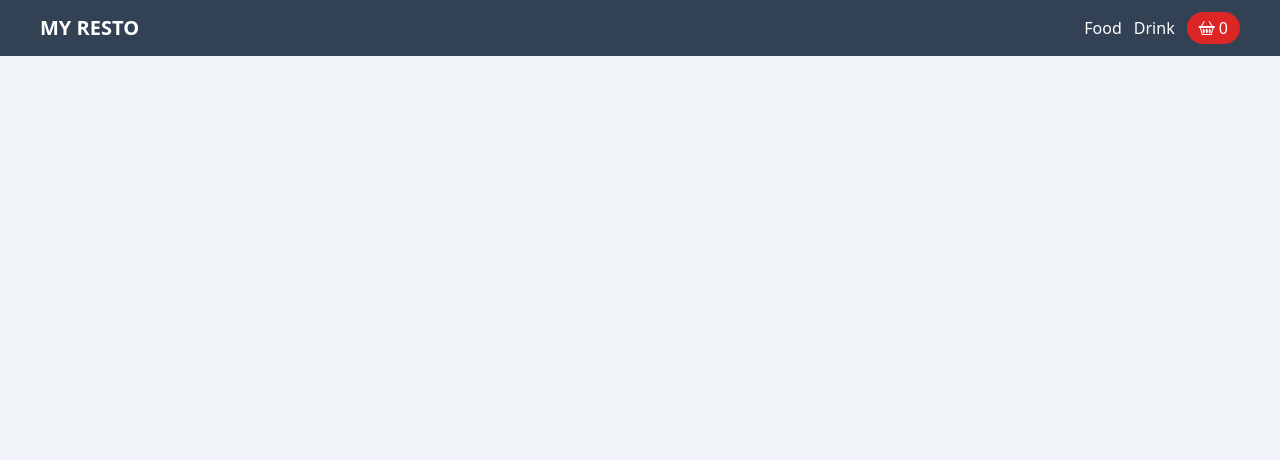
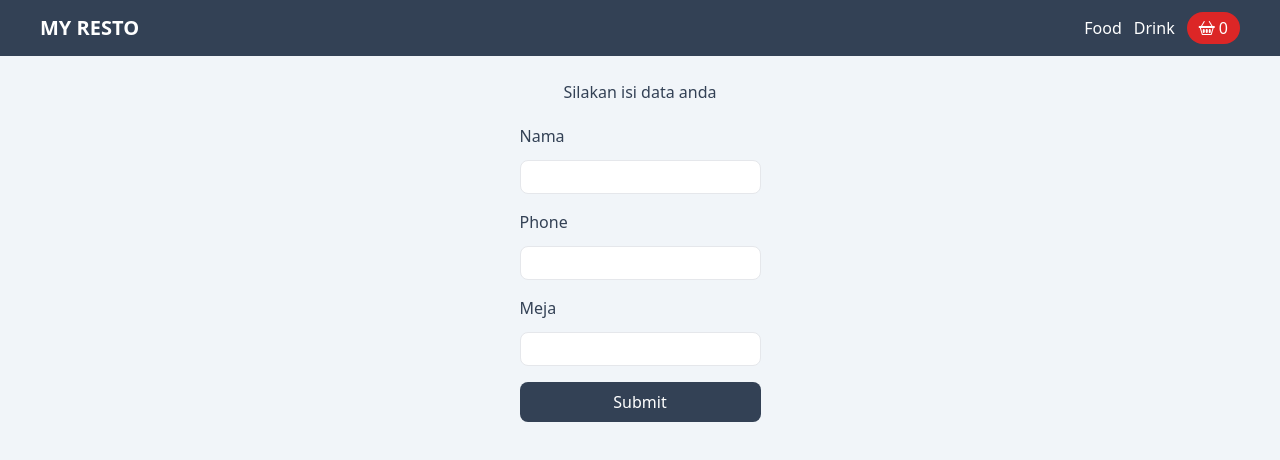
Before and after one commit to halloanewahyudi/myresto, a Vue app: page /customer in a window 1280 px wide. Shown: the top 460 px of the page. Built offline with nearby package versions, Linux system fonts and the light colour scheme.

Commit message:
with customer step

```diff
--- a/src/App.vue
+++ b/src/App.vue
@@ -12,7 +12,7 @@ const cart = useCartStore()
       <nav class="flex gap-3 items-center">
         <RouterLink to="/">Food</RouterLink>
         <RouterLink to="/">Drink</RouterLink>
-        <RouterLink to="/about" class=" p-1 px-3 rounded-full bg-red-600 text-white">
+        <RouterLink to="/cart" class=" p-1 px-3 rounded-full bg-red-600 text-white">
           <i class="bi bi-basket2"></i> {{ cart.cartCount }}
         </RouterLink>
       </nav>
--- a/src/assets/main.css
+++ b/src/assets/main.css
@@ -4,11 +4,21 @@
 
 @layer base {
     body{
-        @apply bg-slate-100 text-slate-700 pt-12;
+        @apply bg-slate-100 text-slate-700 pt-20;
     }
     input[type="number"]::-webkit-inner-spin-button,
     input[type="number"]::-webkit-outer-spin-button {
       -webkit-appearance: none;
       margin: 0;
     }
+
+    input[type="text"],
+    input[type="number"],
+    input[type="mail"],
+    input[type="tel"],
+    textarea {
+    @apply p-1 rounded-lg border;
+
+    }
+
 }
--- /dev/null
+++ b/src/components/Customer.vue
@@ -0,0 +1,39 @@
+<script setup>
+ import { ref } from 'vue'
+import { useRouter } from 'vue-router'
+import { useCustomerStore} from '../stores/customer'
+const router = useRouter()
+ const cust = useCustomerStore()
+ const dataCustomer = ref({
+    nama:'',
+    phone:'',
+    meja:''
+ })
+
+ const send = ()=>{
+cust.customer = dataCustomer.value
+   console.log(dataCustomer.value )
+   router.push('/thanks')
+ }
+</script>
+<template>
+    <div>
+        <form @submit.prevent="send" class="flex flex-col gap-4">
+            <div class="flex flex-col gap-3">
+            <label for="nama">Nama</label>
+           <input type="text" v-model="dataCustomer.nama">
+            </div>
+            <div class="flex flex-col gap-3">
+                <label for="nama">Phone</label>
+           <input type="text" v-model="dataCustomer.phone">
+            </div>
+            <div class="flex flex-col gap-3">
+                <label for="nama">Meja</label>
+           <input type="number" v-model="dataCustomer.meja">
+            </div>
+            <button type="submit" class="py-2 px-4 rounded-lg bg-slate-700 text-white hover:bg-slate-800;">
+                Submit
+            </button>
+        </form>
+    </div>
+</template>
--- a/src/components/ListMenu.vue
+++ b/src/components/ListMenu.vue
@@ -3,20 +3,20 @@ import { useFetch } from '@vueuse/core';
 import { onMounted } from 'vue';
 import MenuItem from './MenuItem.vue';
 import { useCartStore } from '../stores/cart';
-const cart =  useCartStore()
+import Loading from './icons/Loading.vue';
+const cart = useCartStore()
 const url = 'https://resto.ardanadutaperkasa.com/wp/wp-json/wp/v2/menu/?_embed';
-const { isFetch, data }= useFetch (url).get().json()
+const { isFetch, data } = useFetch(url).get().json()
 
 </script>
 <template>
-    <div class="p-6 flex flex-col gap-4">
-        <menu-item v-for="(item) in data" :key="item.id"
-        :id="item.id"
-        :nama="item.title.rendered"
-        :gambar="item._embedded['wp:featuredmedia'][0].source_url"
-        :harga="item.acf.price"
-        >
-        {{ cart.itemMenu }}
+    <div v-if="isFetch" class="flex flex-col justify-center items-center min-h-[80vh]">
+        <Loading />
+    </div>
+    <div v-else class="p-6 flex flex-col gap-4">
+        <menu-item v-for="(item) in data" :key="item.id" :id="item.id" :nama="item.title.rendered"
+            :gambar="item._embedded['wp:featuredmedia'][0].source_url" :harga="item.acf.price">
+            {{ cart.itemMenu }}
         </menu-item>
     </div>
 </template>
--- a/src/components/Order.vue
+++ b/src/components/Order.vue
@@ -11,8 +11,8 @@ const cart = useCartStore()
                         {{ index + 1 }}
                     </div>
                 </div>
-                <div class="flex flex-col gap-2">
-                    <div class="flex"> {{ item.nama }} </div>
+                <div class="flex flex-col gap-3">
+                    <div class="flex gap-3 items-center justify-between"> {{ item.nama }} <button @click="cart.deleteMenu(item)"> <i class="bi bi-x-circle"></i></button> </div>
                     <div class="flex gap-3 items-center justify-between">
                         <span class="">Harga {{ cart.rupiah(item.harga)}}</span>
                         <span>Qty {{ item.banyaknya }}</span>
@@ -24,8 +24,8 @@ const cart = useCartStore()
         <div class="text-center py-4">
             <span class="text-xl text-green-700"> Total: {{ cart.rupiah(cart.total )}}</span>
         </div>
-        <button class="py-2 px-4 bg-slate-700 text-white rounded-lg hover:bg-slate-800 duration-200">
-                Order
+        <button @click="$router.push('/customer')" class="py-2 px-4 bg-slate-700 text-white rounded-lg hover:bg-slate-800 duration-200">
+            Order
       </button>
     </div>
 </template>
--- /dev/null
+++ b/src/components/icons/Loading.vue
@@ -0,0 +1,46 @@
+<template>
+    <div>
+        <svg xmlns="http://www.w3.org/2000/svg" xmlns:xlink="http://www.w3.org/1999/xlink"
+            style="margin: auto; background: rgb(241, 242, 243); display: block; shape-rendering: auto;" width="200px"
+            height="200px" viewBox="0 0 100 100" preserveAspectRatio="xMidYMid">
+            <circle cx="84" cy="50" r="10" fill="#334155">
+                <animate attributeName="r" repeatCount="indefinite" dur="0.25s" calcMode="spline" keyTimes="0;1"
+                    values="10;0" keySplines="0 0.5 0.5 1" begin="0s"></animate>
+                <animate attributeName="fill" repeatCount="indefinite" dur="1s" calcMode="discrete"
+                    keyTimes="0;0.25;0.5;0.75;1" values="#334155;#334155;#cbd5e1;#64748b;#334155" begin="0s"></animate>
+            </circle>
+            <circle cx="16" cy="50" r="10" fill="#334155">
+                <animate attributeName="r" repeatCount="indefinite" dur="1s" calcMode="spline" keyTimes="0;0.25;0.5;0.75;1"
+                    values="0;0;10;10;10" keySplines="0 0.5 0.5 1;0 0.5 0.5 1;0 0.5 0.5 1;0 0.5 0.5 1" begin="0s"></animate>
+                <animate attributeName="cx" repeatCount="indefinite" dur="1s" calcMode="spline" keyTimes="0;0.25;0.5;0.75;1"
+                    values="16;16;16;50;84" keySplines="0 0.5 0.5 1;0 0.5 0.5 1;0 0.5 0.5 1;0 0.5 0.5 1" begin="0s">
+                </animate>
+            </circle>
+            <circle cx="50" cy="50" r="10" fill="#64748b">
+                <animate attributeName="r" repeatCount="indefinite" dur="1s" calcMode="spline" keyTimes="0;0.25;0.5;0.75;1"
+                    values="0;0;10;10;10" keySplines="0 0.5 0.5 1;0 0.5 0.5 1;0 0.5 0.5 1;0 0.5 0.5 1" begin="-0.25s">
+                </animate>
+                <animate attributeName="cx" repeatCount="indefinite" dur="1s" calcMode="spline" keyTimes="0;0.25;0.5;0.75;1"
+                values="16;16;16;50;84" keySplines="0 0.5 0.5 1;0 0.5 0.5 1;0 0.5 0.5 1;0 0.5 0.5 1" begin="-0.25s">
+            </animate>
+        </circle>
+        <circle cx="84" cy="50" r="10" fill="#cbd5e1">
+            <animate attributeName="r" repeatCount="indefinite" dur="1s" calcMode="spline" keyTimes="0;0.25;0.5;0.75;1"
+                values="0;0;10;10;10" keySplines="0 0.5 0.5 1;0 0.5 0.5 1;0 0.5 0.5 1;0 0.5 0.5 1" begin="-0.5s">
+            </animate>
+            <animate attributeName="cx" repeatCount="indefinite" dur="1s" calcMode="spline" keyTimes="0;0.25;0.5;0.75;1"
+                values="16;16;16;50;84" keySplines="0 0.5 0.5 1;0 0.5 0.5 1;0 0.5 0.5 1;0 0.5 0.5 1" begin="-0.5s">
+            </animate>
+        </circle>
+        <circle cx="16" cy="50" r="10" fill="#334155">
+            <animate attributeName="r" repeatCount="indefinite" dur="1s" calcMode="spline" keyTimes="0;0.25;0.5;0.75;1"
+                values="0;0;10;10;10" keySplines="0 0.5 0.5 1;0 0.5 0.5 1;0 0.5 0.5 1;0 0.5 0.5 1" begin="-0.75s">
+            </animate>
+            <animate attributeName="cx" repeatCount="indefinite" dur="1s" calcMode="spline" keyTimes="0;0.25;0.5;0.75;1"
+                values="16;16;16;50;84" keySplines="0 0.5 0.5 1;0 0.5 0.5 1;0 0.5 0.5 1;0 0.5 0.5 1" begin="-0.75s">
+            </animate>
+        </circle>
+        <!-- [ldio] generated by https://loading.io/ -->
+    </svg>
+</div>
+</template>
--- a/src/router/index.js
+++ b/src/router/index.js
@@ -10,13 +10,21 @@ const router = createRouter({
       component: HomeView
     },
     {
-      path: '/about',
-      name: 'about',
-      // route level code-splitting
-      // this generates a separate chunk (About.[hash].js) for this route
-      // which is lazy-loaded when the route is visited.
-      component: () => import('../views/AboutView.vue')
+      path: '/cart',
+      name: 'cart',
+      component: () => import('../views/CartView.vue')
+    },
+    {
+      path: '/customer',
+      name: 'customer',
+      component: () => import('../views/CustomerView.vue')
+    },
+    {
+      path: '/thanks',
+      name: 'thanks',
+      component: () => import('../views/ThanksView.vue')
     }
+
   ]
 })
 
--- a/src/stores/cart.js
+++ b/src/stores/cart.js
@@ -27,7 +27,7 @@ export const useCartStore = defineStore('cart',()=>{
            // menhhapus price
             // mendelete list
             listMenu.value.splice(index, 1)
-            cartCount.value++
+            cartCount.value--
             // mengurangi jumlah/ total harga apabila list sudah di delete
             // kurang di keranjang
            // tambahKeranjang.value--
--- /dev/null
+++ b/src/stores/customer.js
@@ -0,0 +1,14 @@
+import { ref } from "vue";
+import { defineStore } from "pinia";
+
+export const useCustomerStore = defineStore('customer-store',()=>{
+    const customer = ref({
+        nama:'',
+        phone:'',
+        meja:''
+    })
+
+    return{
+        customer
+    }
+})
--- /dev/null
+++ b/src/views/CustomerView.vue
@@ -0,0 +1,9 @@
+<script setup>
+import Customer from '../components/Customer.vue';
+</script>
+<template>
+    <div class="px-6 max-w-max mx-auto">
+         <h4 class="text-center mb-5">Silakan isi data anda </h4>
+        <Customer />
+    </div>
+</template>
--- /dev/null
+++ b/src/views/ThanksView.vue
@@ -0,0 +1,11 @@
+<script setup>
+import { useCustomerStore } from '../stores/customer';
+
+const cust = useCustomerStore()
+</script>
+<template>
+    <div class="text-center flex flex-col items-center justify-center min-h-[80vh] px-6 lg:px-10">
+        <h2 class="text-xl"> Terima kasih  <span> {{ cust.customer.nama }} </span></h2>
+        <p>Silakan membayar pesanan anda, menu anda akan segera kami sediakan di meja <strong>{{ cust.customer.meja }}  </strong></p>
+    </div>
+</template>
```
Also changed, not shown: src/views/CartView.vue (renamed from src/views/AboutView.vue).
